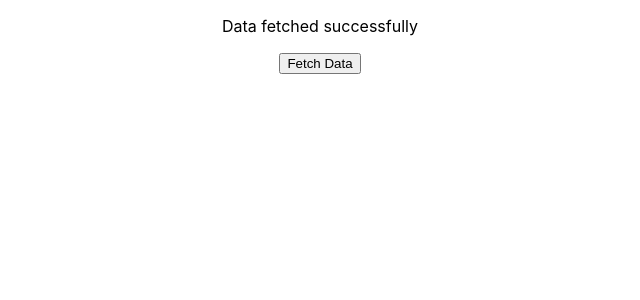
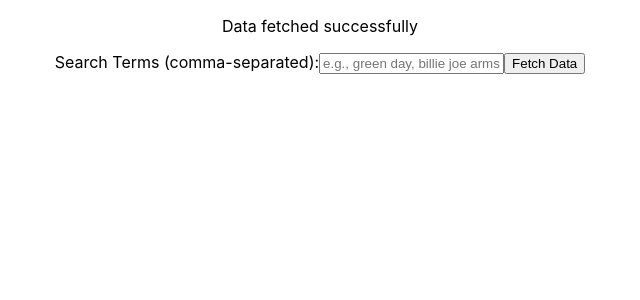
Before and after one commit to sdbxsdb/node_express_twitter, a React (Create React App) app: page / in a window 1280 px wide. Shown: the top 300 px of the page, without its empty margins (320-960 px from the left). Built offline with nearby package versions, Linux system fonts and the light colour scheme.

Commit message:
search input custom now

```diff
--- a/src/App.js
+++ b/src/App.js
@@ -3,8 +3,14 @@ import "./App.css";
 
 function App() {
   const [loading, setLoading] = useState(false);
+  const [searchTermsInput, setSearchTermsInput] = useState("");
+  const [searchTerms, setSearchTerms] = useState([]);
 
-  const fetchData = async () => {
+  const handleSearchTermsChange = (e) => {
+    setSearchTermsInput(e.target.value);
+  };
+
+  const handleFetchData = async () => {
     setLoading(true);
 
     // Replace <YOUR_API_TOKEN> with your actual Apify API token
@@ -14,6 +20,11 @@ function App() {
     const apiUrl =
       "https://api.apify.com/v2/acts/apidojo~tweet-scraper/run-sync-get-dataset-items?token=" +
       apiToken;
+
+    // Convert the input string to an array of search terms
+    const inputSearchTerms = searchTermsInput
+      .split(",")
+      .map((term) => term.trim());
 
     // Specify your input payload here
     const input = {
@@ -28,7 +39,7 @@ function App() {
       onlyTwitterBlue: false,
       onlyVerifiedUsers: false,
       onlyVideo: false,
-      searchTerms: ["green day", "billie joe armstrong"],
+      searchTerms: inputSearchTerms,
       sort: "Top",
       tweetLanguage: "en",
     };
@@ -61,11 +72,19 @@ function App() {
 
   return (
     <div className="App">
-      {/* You can render any React components here */}
       <p>
         {loading ? "Fetching data from Apify..." : "Data fetched successfully"}
       </p>
-      <button onClick={fetchData} disabled={loading}>
+      <label>
+        Search Terms (comma-separated):
+        <input
+          type="text"
+          value={searchTermsInput}
+          onChange={handleSearchTermsChange}
+          placeholder="e.g., green day, billie joe armstrong"
+        />
+      </label>
+      <button onClick={handleFetchData} disabled={loading}>
         {loading ? "Fetching..." : "Fetch Data"}
       </button>
     </div>
```
